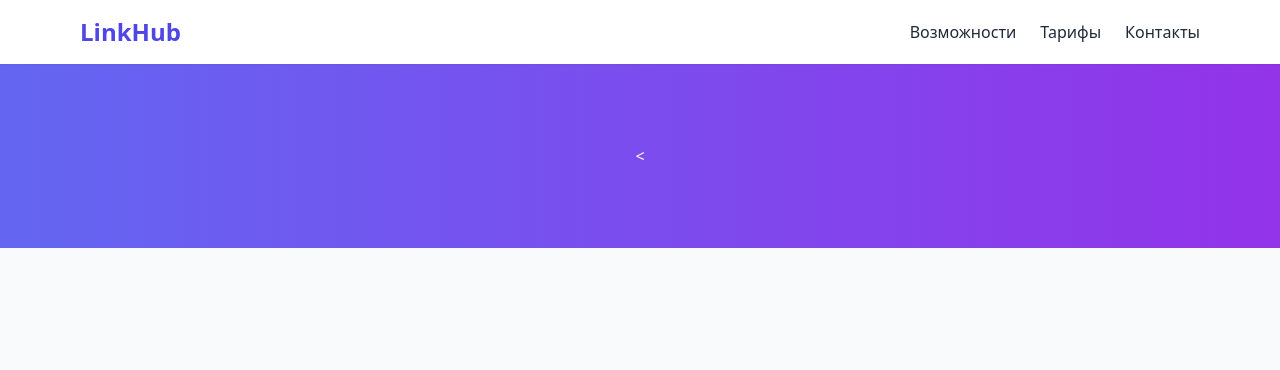
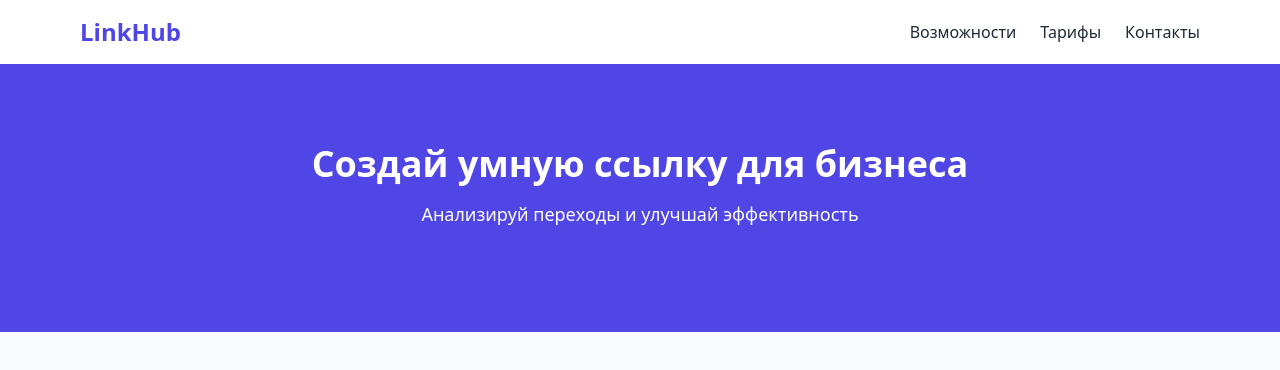
Before and after one commit to mixalich28101983-rgb/linkhub, a plain HTML site: page index.html in a window 1280 px wide. Drawn offline with nearby package versions, Linux system fonts and the light colour scheme.

Commit message:
Update index.html

```diff
--- a/index.html
+++ b/index.html
@@ -9,8 +9,8 @@
 
 <body class="bg-gray-50 text-gray-800 font-sans">
 
-  <!-- ШАПКА -->
-  <header class="bg-white shadow-sm sticky top-0 z-10">
+  <!-- Шапка -->
+  <header class="bg-white shadow-sm">
     <div class="max-w-6xl mx-auto flex justify-between items-center p-4">
       <h1 class="text-2xl font-bold text-indigo-600">LinkHub</h1>
       <nav class="space-x-6 hidden md:flex">
@@ -21,6 +21,7 @@
     </div>
   </header>
 
-  <!-- ГЕРО-БЛОК -->
-  <section class="text-center py-20 bg-gradient-to-r from-indigo-500 to-purple-600 text-white">
-    <
+  <!-- Герой -->
+  <section class="text-center py-20 bg-indigo-600 text-white">
+    <h2 class="text-4xl font-extrabold mb-4">Создай умную ссылку для бизнеса</h2>
+    <p class="text-lg mb-6 max-w-2xl mx-auto">Анализируй переходы и улучшай эффективность
```
